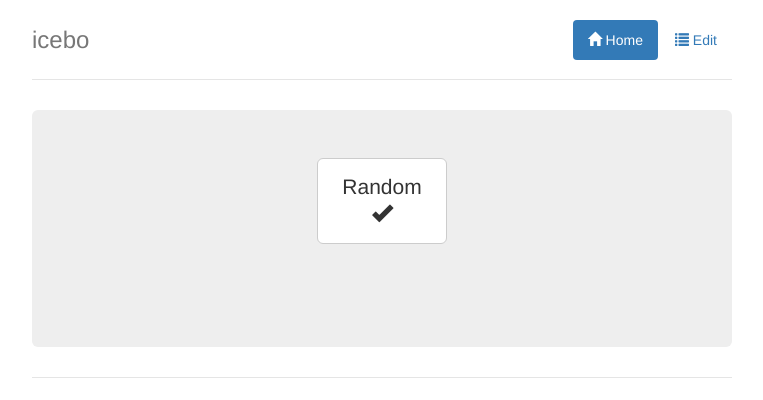
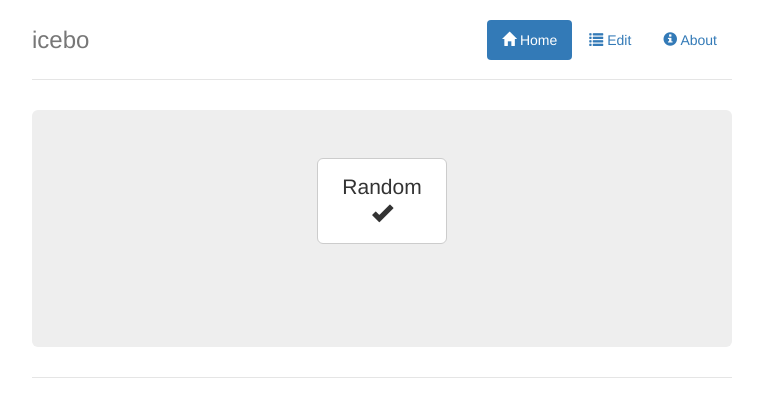
Before and after one commit to vincenzo-petronio/icebo, a website: page app/index.html at #/home in a window 1280 px wide. Shown: the whole page, without its empty margins (258-1021 px from the left). Drawn offline with nearby package versions, Linux system fonts and the light colour scheme; some packages are replaced by stand-ins of ours; files that its build step writes are made by us from their sources.

Commit message:
FIX About button

```diff
--- a/app/views/home.html
+++ b/app/views/home.html
@@ -2,7 +2,7 @@
     <ul class="nav nav-pills pull-right">
         <li class="active"><a ng-href="#/home"><span class="glyphicon glyphicon-home"></span> Home</a></li>
         <li><a ng-href="#/edit"><span class="glyphicon glyphicon-list"></span> Edit</a></li>
-        <!--<li><a ng-href="#/about"><span class="glyphicon glyphicon-info-sign"></span> About</a></li>-->
+        <li><a ng-href="#/about"><span class="glyphicon glyphicon-info-sign"></span> About</a></li>
     </ul>
     <h3 class="text-muted">icebo</h3>
 </div>
```
